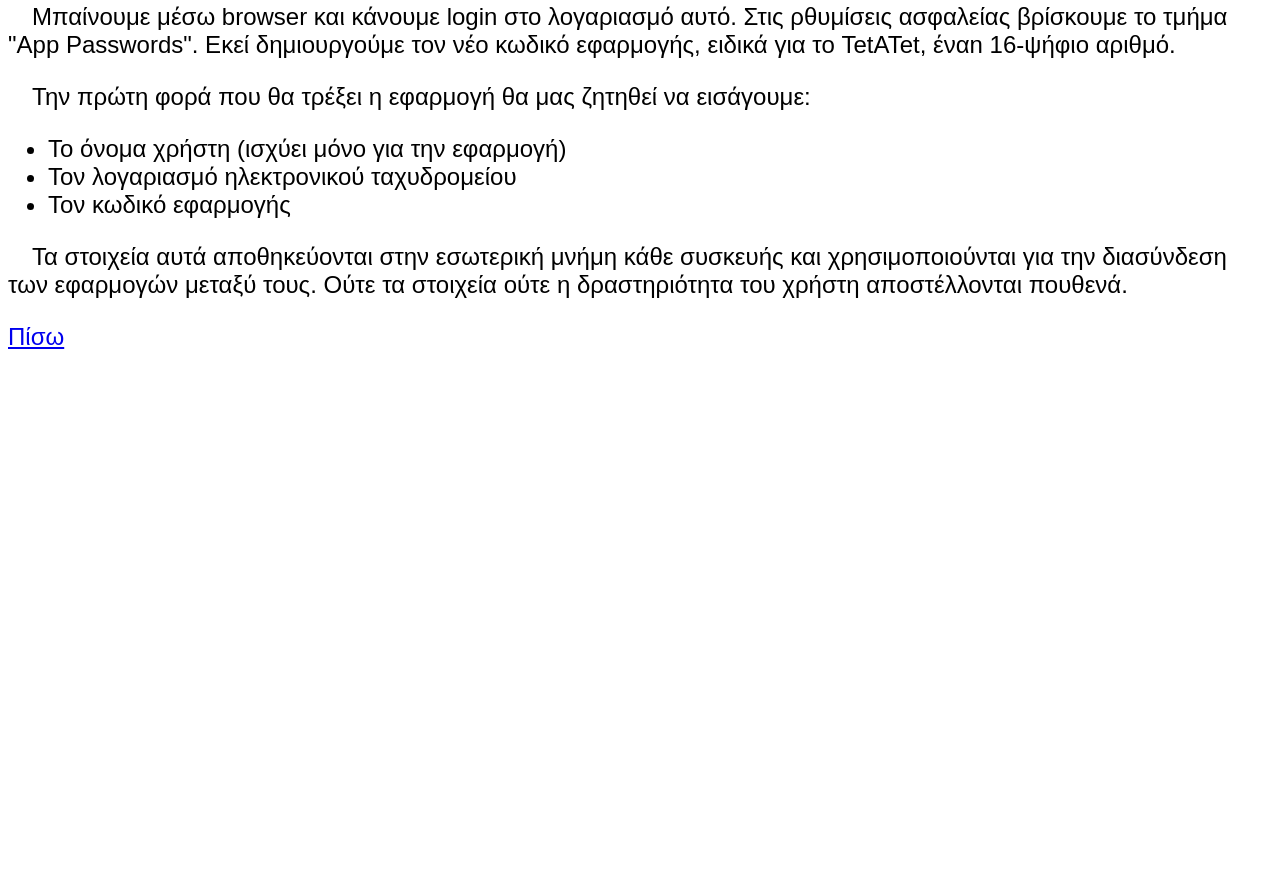
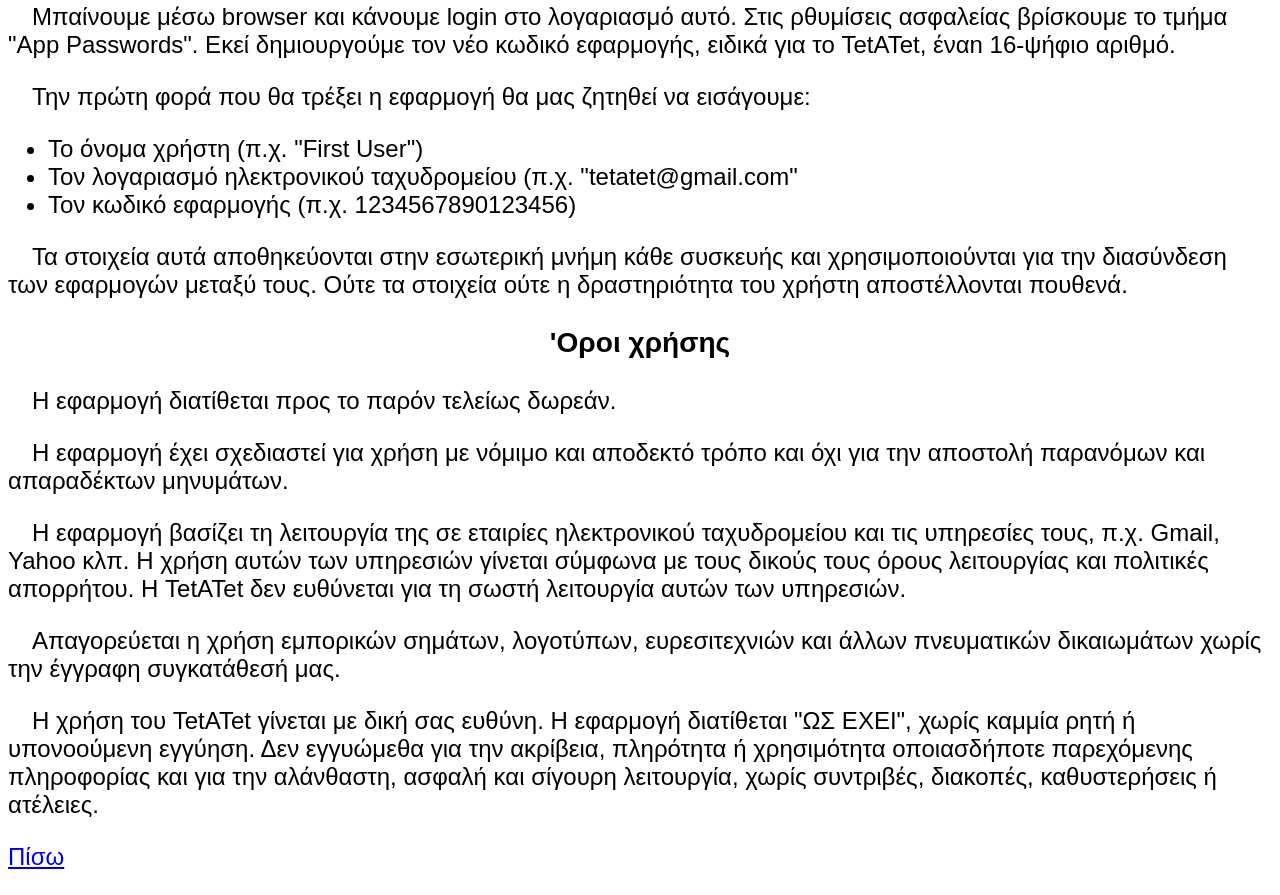
Before and after one commit to DimitrisDafinis/TetATet, a plain HTML site: page politikiAporitou.html in a window 1280 px wide. Shown: the part 305-1200 px from the top of the page. Before the commit the page ends 800 px from the top, so only its background shows below. Drawn offline with Linux system fonts and the light colour scheme.

Commit message:
Add files via upload

```diff
--- a/politikiAporitou.html
+++ b/politikiAporitou.html
@@ -15,14 +15,26 @@
 
 <p>&emsp;Την πρώτη φορά που θα τρέξει η εφαρμογή θα μας ζητηθεί να εισάγουμε:
 <ul>
-<li>Το όνομα χρήστη (ισχύει μόνο για την εφαρμογή)</li>
-<li>Τον λογαριασμό ηλεκτρονικού ταχυδρομείου</li>
-<li>Τον κωδικό εφαρμογής</li>
+<li>Το όνομα χρήστη (π.χ. "First User")</li>
+<li>Τον λογαριασμό ηλεκτρονικού ταχυδρομείου (π.χ. "tetatet@gmail.com"</li>
+<li>Τον κωδικό εφαρμογής (π.χ. 1234567890123456)</li>
 </ul>
 </p>
 
 <p>&emsp;Τα στοιχεία αυτά αποθηκεύονται στην εσωτερική μνήμη κάθε συσκευής και χρησιμοποιούνται για την διασύνδεση των εφαρμογών μεταξύ τους. Ούτε τα στοιχεία ούτε η δραστηριότητα του χρήστη αποστέλλονται πουθενά.</p>
 
+<p><h3><center>'Οροι χρήσης</center></h3></p>
+
+<p>&emsp;Η εφαρμογή διατίθεται προς το παρόν τελείως δωρεάν.</p>
+
+<p>&emsp;Η εφαρμογή έχει σχεδιαστεί για χρήση με νόμιμο και αποδεκτό τρόπο και όχι για την αποστολή παρανόμων και απαραδέκτων μηνυμάτων.</p>
+
+<p>&emsp;Η εφαρμογή βασίζει τη λειτουργία της σε εταιρίες ηλεκτρονικού ταχυδρομείου και τις υπηρεσίες τους, π.χ. Gmail, Yahoo κλπ. Η χρήση αυτών των υπηρεσιών γίνεται σύμφωνα με τους δικούς τους όρους λειτουργίας και πολιτικές απορρήτου. Η TetATet δεν ευθύνεται για τη σωστή λειτουργία αυτών των υπηρεσιών.</p>
+
+<p>&emsp;Απαγορεύεται η χρήση εμπορικών σημάτων, λογοτύπων, ευρεσιτεχνιών και άλλων πνευματικών δικαιωμάτων χωρίς την έγγραφη συγκατάθεσή μας.</p>
+
+<p>&emsp;Η χρήση του TetATet γίνεται με δική σας ευθύνη. Η εφαρμογή διατίθεται "ΩΣ ΕΧΕΙ", χωρίς καμμία ρητή ή υπονοούμενη εγγύηση. Δεν εγγυώμεθα για την ακρίβεια, πληρότητα ή χρησιμότητα οποιασδήποτε παρεχόμενης πληροφορίας και για την αλάνθαστη, ασφαλή και σίγουρη λειτουργία, χωρίς συντριβές, διακοπές, καθυστερήσεις ή ατέλειες.</p>
+
 <p><a href="index-gr.html">Πίσω</a></p>
 
 </body>
```
Also changed, not shown: index-gr.html (+1 -1 lines), index.html (+2 -2 lines), privacyPolicy.html (+16 -4 lines), TetATet.png.
